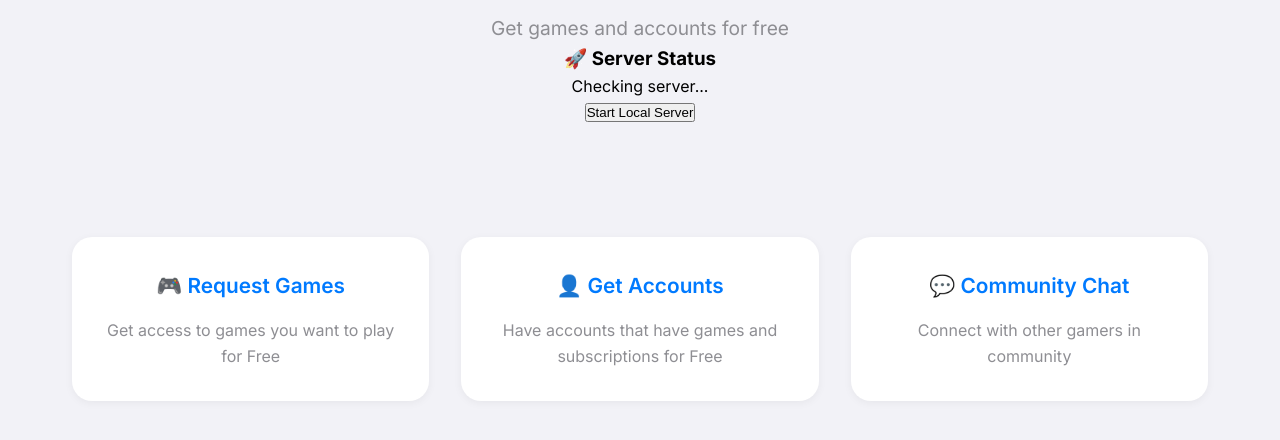
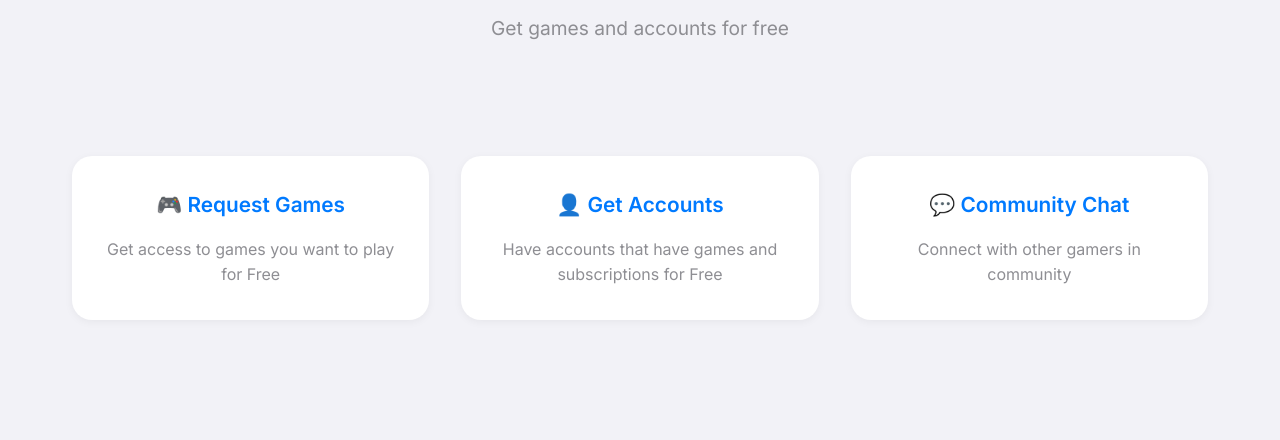
Before and after one commit to Dogday17s-Website-Publish-Account/Wolfracy, a website: page index.html in a window 1280 px wide. Shown: the part 254-694 px from the top of the page. Drawn offline with Linux system fonts and the light colour scheme; no server answers.

Commit message:
Update index.html

```diff
--- a/index.html
+++ b/index.html
@@ -30,9 +30,6 @@
                 <p>Get games and accounts for free</p>
                 <div class="cta-buttons">
                     <div class="server-status">
-                        <h3>🚀 Server Status</h3>
-                        <div id="serverStatus" class="status-checking">Checking server...</div>
-                        <button class="cta-btn" id="startServerBtn">Start Local Server</button>
                     </div>
                 </div>
             </div>
```
